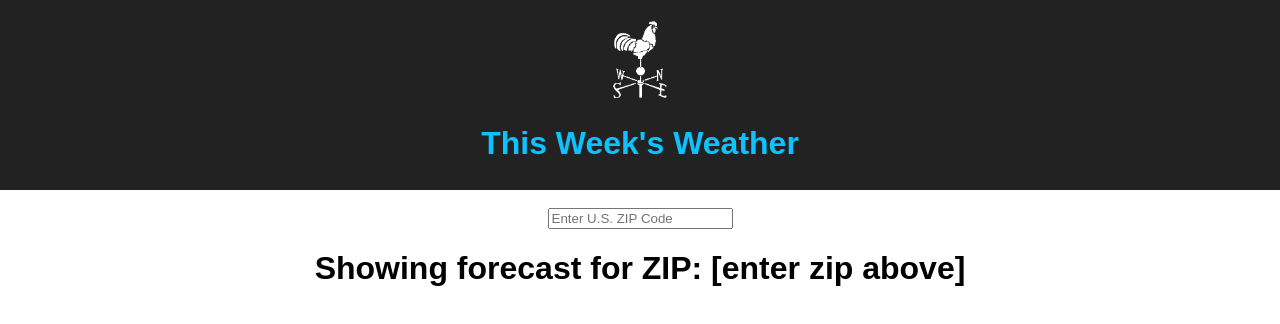
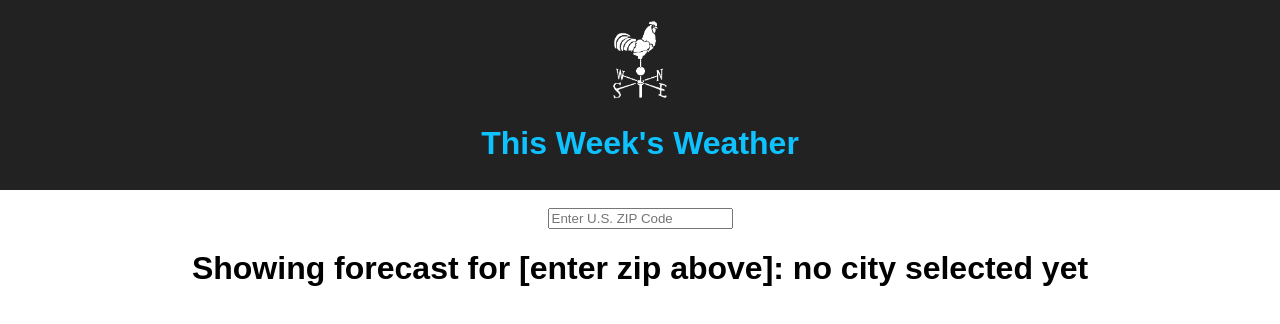
Before and after one commit to anniegao2007/weather, a React (Create React App) app: page / in a window 1280 px wide. Shown: the top 324 px of the page. Built offline with nearby package versions, Linux system fonts and the light colour scheme.

Commit message:
added city names

```diff
--- a/src/Week.js
+++ b/src/Week.js
@@ -9,6 +9,7 @@ export class Week extends React.Component {
         this.changeZIP = this.changeZIP.bind(this);
     }
     state = {
+        city: 'no city selected yet',
         oldZip: 'old zip',
         zipCode: '[enter zip above]',
         forecast: [],
@@ -32,6 +33,7 @@ export class Week extends React.Component {
             //api will return 5 days of data, 8 reports per day
             axios.get(`https://api.openweathermap.org/data/2.5/forecast?zip=${this.state.zipCode},us&APPID=6559a29ec4d56e86a6c3eae5dce63640`)
             .then(res => {
+                const city = res.data.city.name;
                 const monsterList = res.data.list;
                 const forecast = [];
                 let count = 0;
@@ -86,7 +88,7 @@ export class Week extends React.Component {
                     day.push({high, low, tldr});
                     forecast.push(day);
                 }
-                this.setState({ forecast, oldZip: this.state.zipCode });
+                this.setState({ forecast, oldZip: this.state.zipCode, city });
             });
         }
     }
@@ -128,7 +130,7 @@ export class Week extends React.Component {
                 <br />
 
                 <input type="text" ref="newZip" placeholder="Enter U.S. ZIP Code" onChange={this.changeZIP}/>
-                <h1>Showing forecast for ZIP: {this.state.zipCode}</h1>
+                <h1>Showing forecast for {this.state.zipCode}: {this.state.city}</h1>
                 <table className="table">
                     <tbody>
                         <tr className="week">
```
